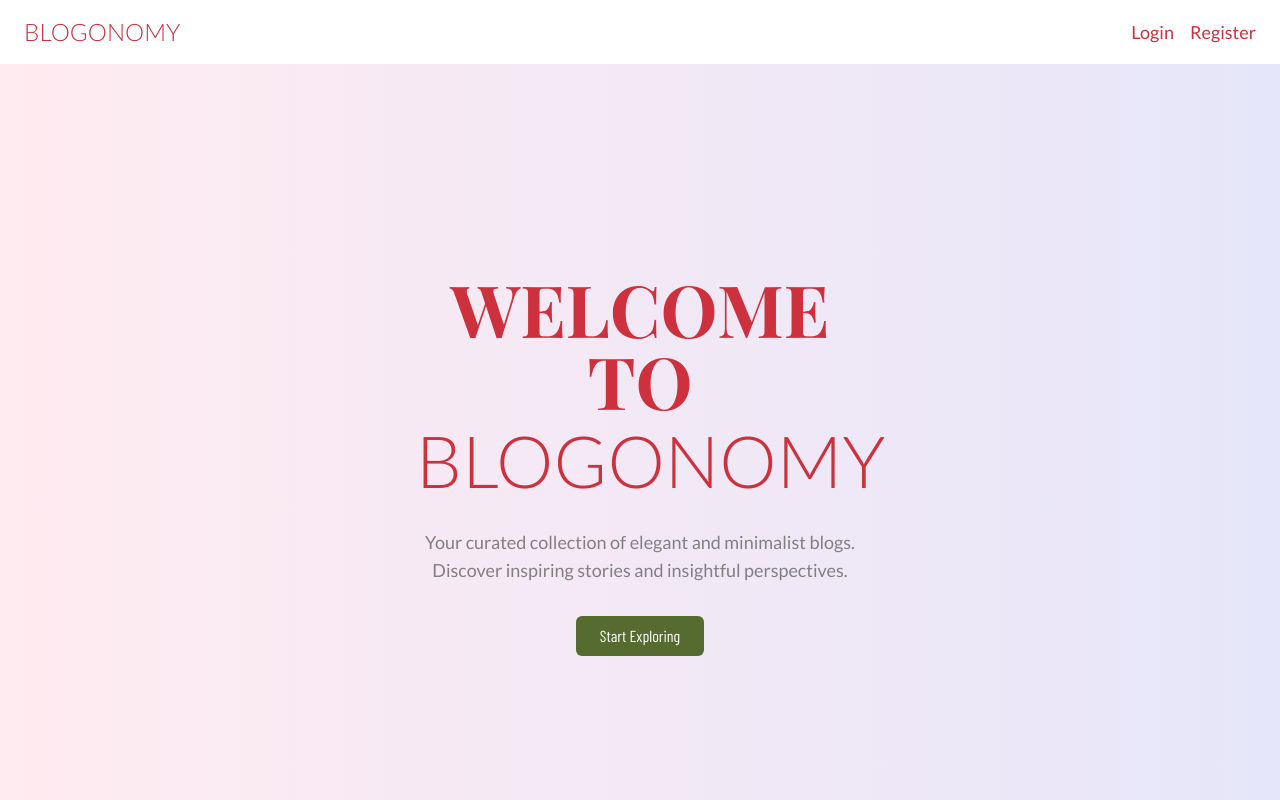
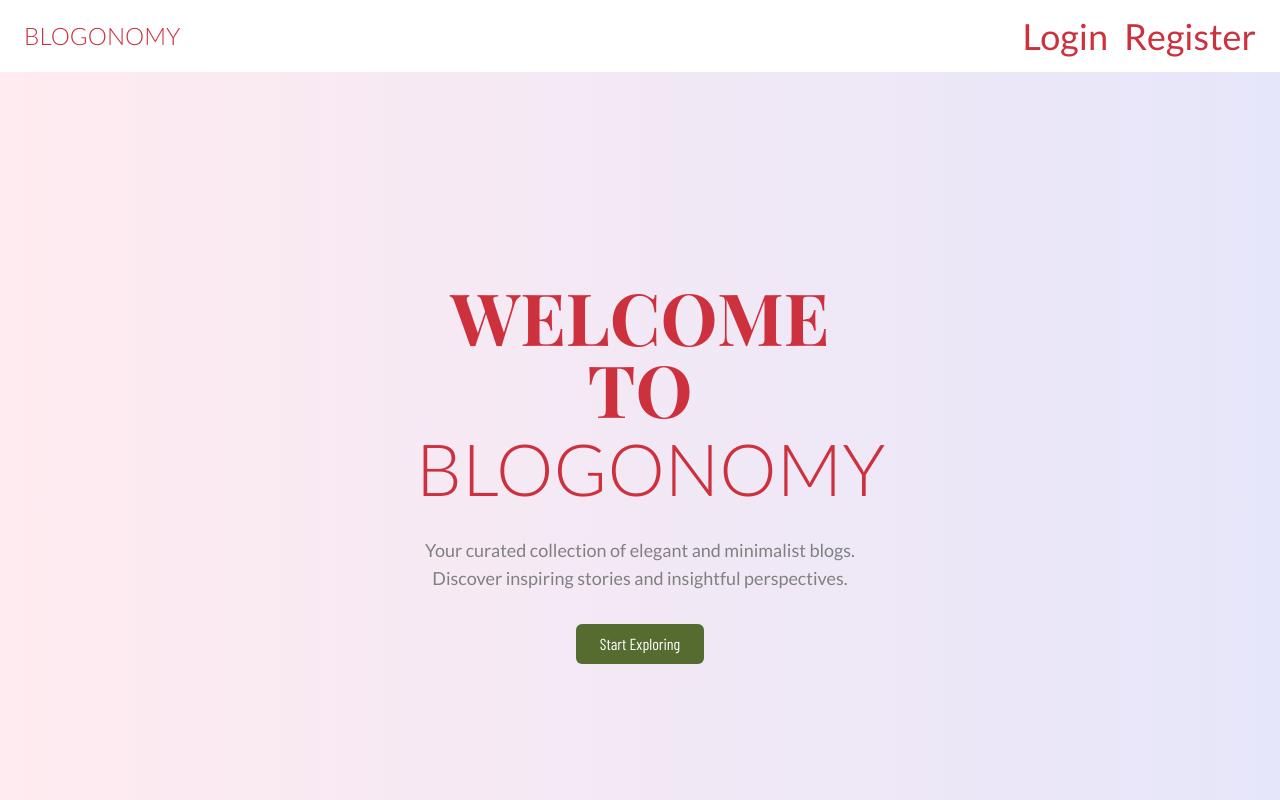
Before and after one commit to NKumar1612/blogonomy, a React (Vite) app in the folder frontend/: page / in a window 1280 px wide. Shown: the top 800 px of the page. Built offline with nearby package versions, Linux system fonts and the light colour scheme; no server answers; a web font is replaced by a local one.

Commit message:
media query for navbar

```diff
--- a/frontend/src/component/Header.jsx
+++ b/frontend/src/component/Header.jsx
@@ -33,9 +33,9 @@ export const Header = () => {
   const username = userInfo?.username;
 
   return (
-    <header className='flex justify-between items-center px-6 py-4 bg-soft-white '>
+    <header className='flex justify-between items-center px-6 py-4 bg-soft-white'>
       <Link to="/" className='logo text-2xl font-light text-chery-red'>BLOGONOMY</Link>
-      <nav className='flex space-x-4 text-lg'>
+      <nav className='flex space-x-4 text-lg sm:text-4xl'>
         {username ? (
           <>
             <Link to='/create' className='text-chery-red hover:underline'>Create New Post</Link>
```
